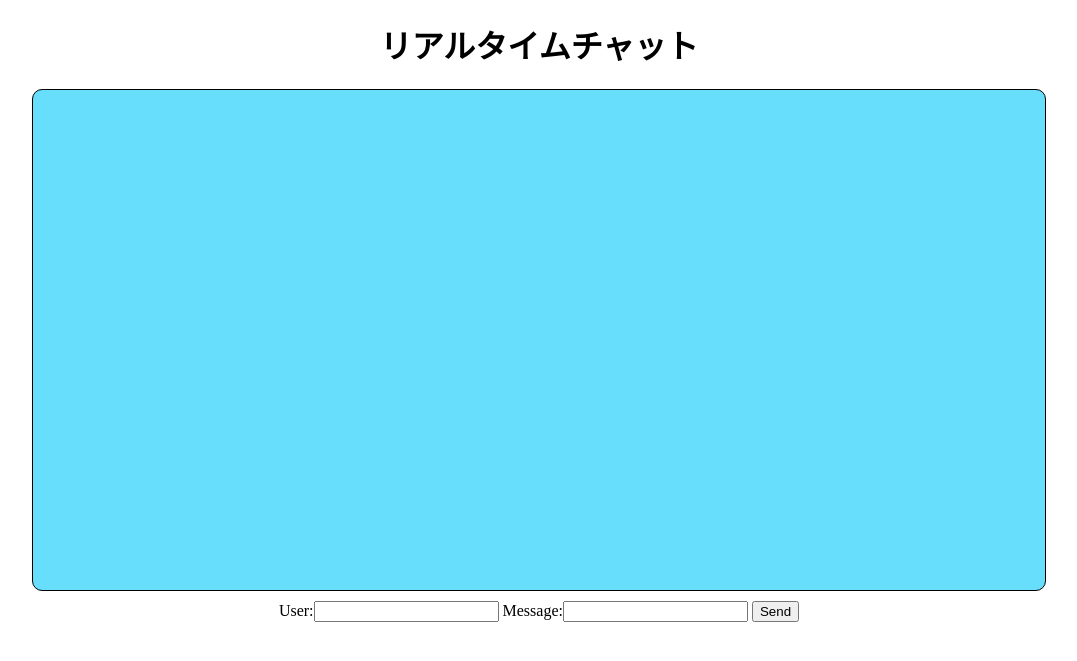
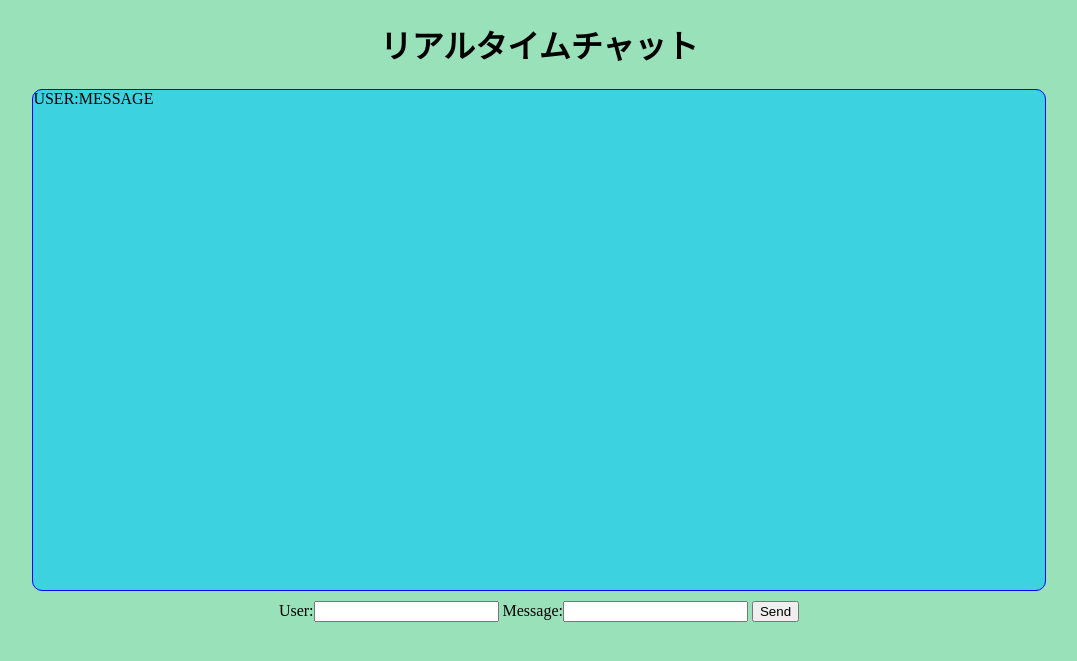
Before and after one commit to yasuto777/php-practice, a PHP site: page / in a window 1280 px wide. Shown: the top 661 px of the page, without its empty margins (101-1178 px from the left). Run offline with PHP 8.4, Linux system fonts and the light colour scheme.

Commit message:
Change border color & radius

```diff
--- a/ajax/chat/index.css
+++ b/ajax/chat/index.css
@@ -1,12 +1,16 @@
 h1{
     text-align: center;
+}
+
+body{
+    background-color: rgba(0,180,80,0.4);
 }
 
 .outputField{
     margin: 0 auto;
     width: 80%;
     height: 500px;
-    border: 1px solid rgb(0,0,0);
+    border: 1px solid rgb(0,0,250);
     border-radius: 10px;
     background-color: rgba(0,200,250,0.6);
     overflow: scroll;
--- a/ajax/chat/index.html
+++ b/ajax/chat/index.html
@@ -7,7 +7,9 @@
 </head>
 <body>
     <h1>リアルタイムチャット</h1>
-    <div class="outputField"></div>
+    <div class="outputField">
+        <div class="result">USER:MESSAGE</div>
+    </div>
     <div class="inputField">
         User:<input type="text" name="user" id="user">
         Message:<input type="text" name="message" id="message">
```
